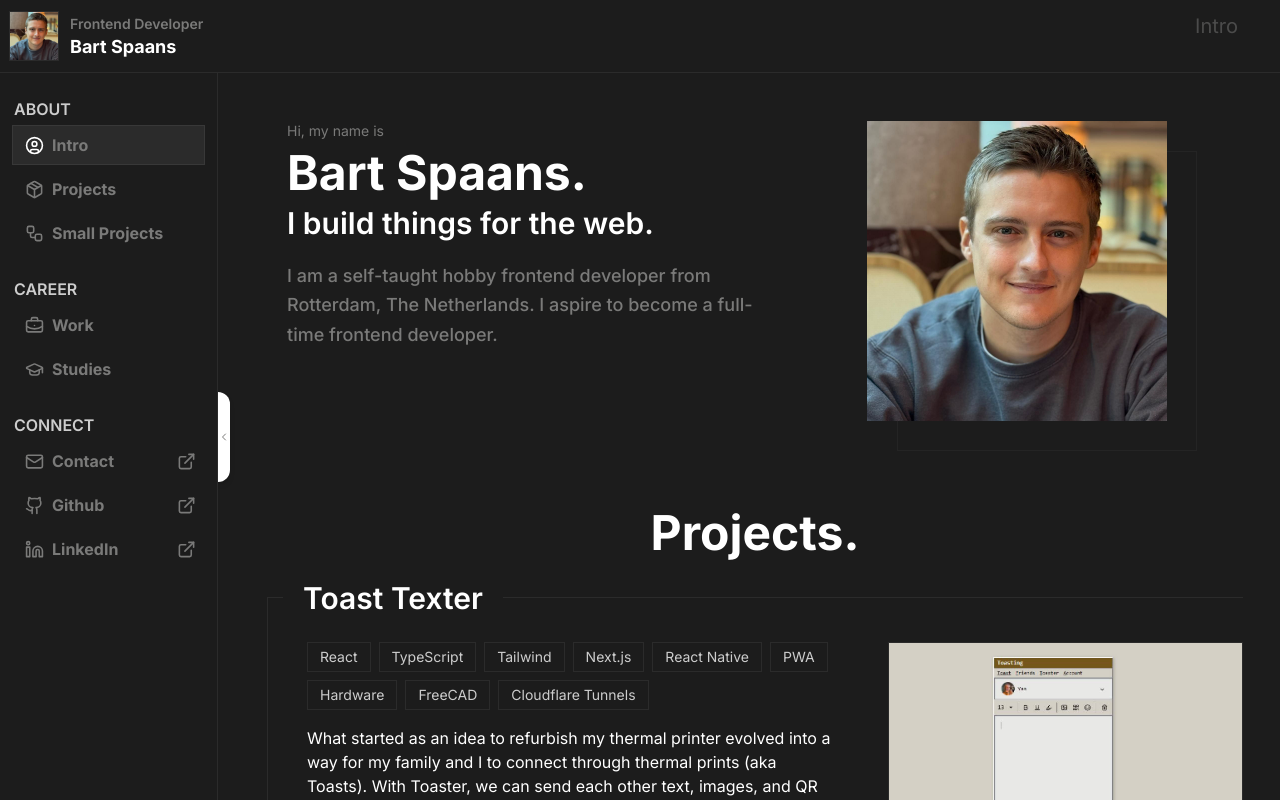
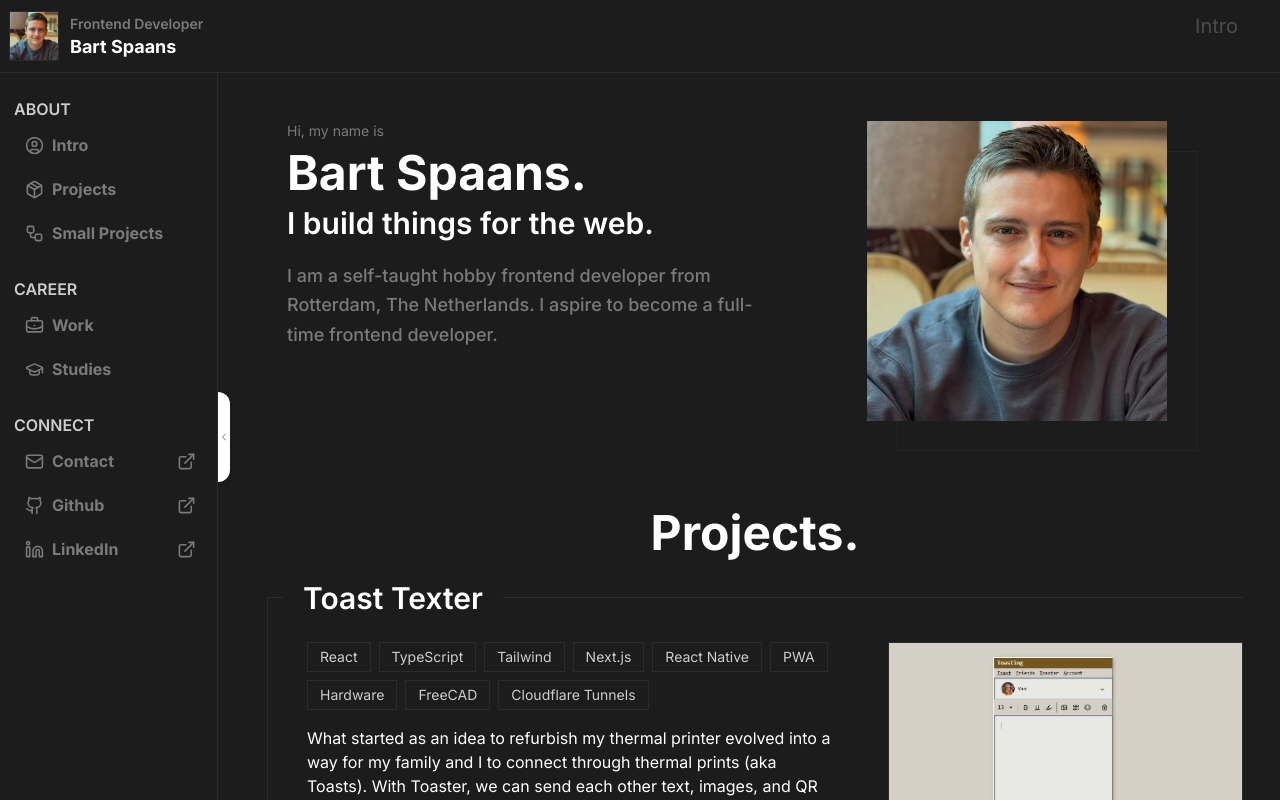
Before and after one commit to spaansba/Portfolio, a Next.js app: page /about in a window 1280 px wide. Built offline with nearby package versions, Linux system fonts and the light colour scheme.

Commit message:
made pages optional so it doesnt default to about[0]

```diff
--- a/src/app/_components/Content/ContentFooter/ContentFooter.tsx
+++ b/src/app/_components/Content/ContentFooter/ContentFooter.tsx
@@ -18,6 +18,7 @@ function ContentFooter() {
     nextCategoryPage,
     nextCategoryPageName,
   } = navigationActions.getAdjacentCategoryPages(selectedPage);
+
   const CapitalizeFirstLetter = (string: string) => {
     return string.charAt(0).toUpperCase() + string.slice(1);
   };
--- a/src/app/_components/Content/PageHeader/PageHeaderNavigation.tsx
+++ b/src/app/_components/Content/PageHeader/PageHeaderNavigation.tsx
@@ -10,7 +10,7 @@ function PageHeaderNavigationDisplay() {
   return (
     <AnimatePresence mode="wait">
       <motion.span
-        key={selectedPage.name}
+        key={selectedPage?.name}
         initial={false}
         animate={{ opacity: 1, y: 0 }}
         exit={{ opacity: 0, y: -20 }}
@@ -20,7 +20,7 @@ function PageHeaderNavigationDisplay() {
         }}
         className="text-TextGray text-sm md:text-xl"
       >
-        {isMobileSidebarOpen ? "Navigation" : selectedPage.name}
+        {isMobileSidebarOpen ? "Navigation" : selectedPage?.name}
       </motion.span>
     </AnimatePresence>
   );
--- a/src/app/_components/Navigation/DesktopNavigation/DesktopNavigationItem.tsx
+++ b/src/app/_components/Navigation/DesktopNavigation/DesktopNavigationItem.tsx
@@ -14,7 +14,7 @@ type NavigationItemProps = {
 function DesktopNavigationItem({ page, isSidebarOpen }: NavigationItemProps) {
   const goToPageOrScroll = useGoToPageOrScroll();
   const selectedPage = useNavigationSelectedPage();
-  const isSelected = selectedPage.id === page.id;
+  const isSelected = selectedPage?.id === page.id;
   const navigationActions = useNavigationActions();
 
   const handleOnMouseDown = (page: NavigationPageItem) => {
@@ -38,7 +38,9 @@ function DesktopNavigationItem({ page, isSidebarOpen }: NavigationItemProps) {
           />
         </div>
 
-        <span className="text-TextGray whitespace-nowrap group-hover/nav-item:text-white">
+        <span
+          className={`whitespace-nowrap transition-colors duration-300 ${isSelected ? "text-white" : "text-TextGray group-hover/nav-item:text-white"}`}
+        >
           {page.name}
         </span>
       </div>
--- a/src/hooks/useSectionVisibility.ts
+++ b/src/hooks/useSectionVisibility.ts
@@ -14,7 +14,7 @@ export const useSectionVisibility = (isScrolling: boolean) => {
   const updateMostVisibleSection = () => {
     const result = checkIfNewMostVisible();
     if (result && result.page && result.ratio > 0) {
-      if (result.page.name !== selectedPage.name) {
+      if (result.page.name !== selectedPage?.name) {
         navigationActions.setSelectedPage(result.page);
       }
     }
--- a/src/stores/NavigationListStore.ts
+++ b/src/stores/NavigationListStore.ts
@@ -1,101 +1,118 @@
-"use client"
-import { create } from "zustand"
-import { aboutList, careerList, connectList, resourcesList } from "../data/NavigationData"
-import type { NavigationPageItem } from "../../types/NavigationListItem"
+"use client";
+import { create } from "zustand";
+import { aboutList, careerList, connectList } from "../data/NavigationData";
+import type { NavigationPageItem } from "../../types/NavigationListItem";
 
 type NavigationListActions = {
-  setSelectedPage: (page: NavigationPageItem) => void
-  getAdjacentCategoryPages: (page: NavigationPageItem) => {
-    previousCategoryPage?: NavigationPageItem
-    previousCategoryPageName?: CategoryType
-    nextCategoryPage?: NavigationPageItem
-    nextCategoryPageName?: CategoryType
-  }
-  getPageBasedOnHash: (hash: string) => NavigationPageItem
-}
+  setSelectedPage: (page: NavigationPageItem) => void;
+  getAdjacentCategoryPages: (page: NavigationPageItem | undefined) => {
+    previousCategoryPage?: NavigationPageItem;
+    previousCategoryPageName?: CategoryType;
+    nextCategoryPage?: NavigationPageItem;
+    nextCategoryPageName?: CategoryType;
+  };
+  getPageBasedOnHash: (hash: string) => NavigationPageItem;
+};
 
 type NavigationListStore = {
-  selectedPage: NavigationPageItem
-  actions: NavigationListActions
-  pages: NavigationList
-}
+  selectedPage: NavigationPageItem | undefined;
+  actions: NavigationListActions;
+  pages: NavigationList;
+};
 
-const categoryOrder = ["about", "career", "connect"] as const
-type CategoryType = (typeof categoryOrder)[number]
+const categoryOrder = ["about", "career", "connect"] as const;
+type CategoryType = (typeof categoryOrder)[number];
 
 type NavigationList = {
-  [K in CategoryType]: NavigationPageItem[]
-}
+  [K in CategoryType]: NavigationPageItem[];
+};
+
+const navigationPages: NavigationList = {
+  about: aboutList,
+  career: careerList,
+  connect: connectList,
+};
 
 const useNavigationListStore = create<NavigationListStore>((set, get) => ({
   name: "navigation-list-store",
-  pages: {
-    about: aboutList,
-    career: careerList,
-    // resources: resourcesList,
-    connect: connectList,
-  },
-  selectedPage: aboutList[0],
+  pages: navigationPages,
+  selectedPage: undefined, // there is no page on ssr and cant set it to about[0] for if someone comes in on /career etc
   actions: {
     setSelectedPage: (page) => {
       if (page.isOutsideLink) {
-        return
+        return;
       }
 
       set(() => ({
         selectedPage: page,
-      }))
+      }));
     },
     getAdjacentCategoryPages: (page) => {
-      const { pages } = get()
-
-      let currentCategory: CategoryType | undefined
-      let currentCategoryIndex = -1
+      const { pages } = get();
+      if (!page) {
+        return pages.about[0];
+      }
+      let currentCategory: CategoryType | undefined;
+      let currentCategoryIndex = -1;
 
       for (let i = 0; i < categoryOrder.length; i++) {
-        const category = categoryOrder[i]
+        const category = categoryOrder[i];
         if (pages[category].some((item) => item.id === page.id)) {
-          currentCategory = category
-          currentCategoryIndex = i
-          break
+          currentCategory = category;
+          currentCategoryIndex = i;
+          break;
         }
       }
 
       if (currentCategoryIndex === -1 || currentCategory === undefined) {
-        return {}
+        return {};
       }
 
-      // Get previous category (if exists)
-      const previousCategoryIndex = currentCategoryIndex > 0 ? currentCategoryIndex - 1 : undefined
+      const previousCategoryIndex =
+        currentCategoryIndex > 0 ? currentCategoryIndex - 1 : undefined;
       const previousCategory =
-        previousCategoryIndex !== undefined ? categoryOrder[previousCategoryIndex] : undefined
+        previousCategoryIndex !== undefined
+          ? categoryOrder[previousCategoryIndex]
+          : undefined;
 
-      // Get next category (if exists)
       const nextCategoryIndex =
-        currentCategoryIndex < categoryOrder.length - 1 ? currentCategoryIndex + 1 : undefined
+        currentCategoryIndex < categoryOrder.length - 1
+          ? currentCategoryIndex + 1
+          : undefined;
       const nextCategory =
-        nextCategoryIndex !== undefined ? categoryOrder[nextCategoryIndex] : undefined
+        nextCategoryIndex !== undefined
+          ? categoryOrder[nextCategoryIndex]
+          : undefined;
 
       return {
-        previousCategoryPage: previousCategory ? pages[previousCategory][0] : undefined,
+        previousCategoryPage: previousCategory
+          ? pages[previousCategory][0]
+          : undefined,
         previousCategoryPageName: previousCategory,
         nextCategoryPage: nextCategory ? pages[nextCategory][0] : undefined,
         nextCategoryPageName: nextCategory,
-      }
+      };
     },
     getPageBasedOnHash: (hash: string) => {
-      if (!hash) return aboutList[0] // Default to the first about page
+      if (!hash) return aboutList[0]; // Default to the first about page
 
-      const { pages } = get()
-      const flattenedPages = [...pages.about, ...pages.career, ...pages.connect]
-      const pageIndex = flattenedPages.findIndex((item) => item.hash === hash)
+      const { pages } = get();
+      const flattenedPages = [
+        ...pages.about,
+        ...pages.career,
+        ...pages.connect,
+      ];
+      const pageIndex = flattenedPages.findIndex((item) => item.hash === hash);
 
       // Return the found page or default to the first about page if not found
-      return pageIndex !== -1 ? flattenedPages[pageIndex] : aboutList[0]
+      return pageIndex !== -1 ? flattenedPages[pageIndex] : aboutList[0];
     },
   },
-}))
+}));
 
-export const useNavigationPageList = () => useNavigationListStore((state) => state.pages)
-export const useNavigationSelectedPage = () => useNavigationListStore((state) => state.selectedPage)
-export const useNavigationActions = () => useNavigationListStore((state) => state.actions)
+export const useNavigationPageList = () =>
+  useNavigationListStore((state) => state.pages);
+export const useNavigationSelectedPage = () =>
+  useNavigationListStore((state) => state.selectedPage);
+export const useNavigationActions = () =>
+  useNavigationListStore((state) => state.actions);
```
